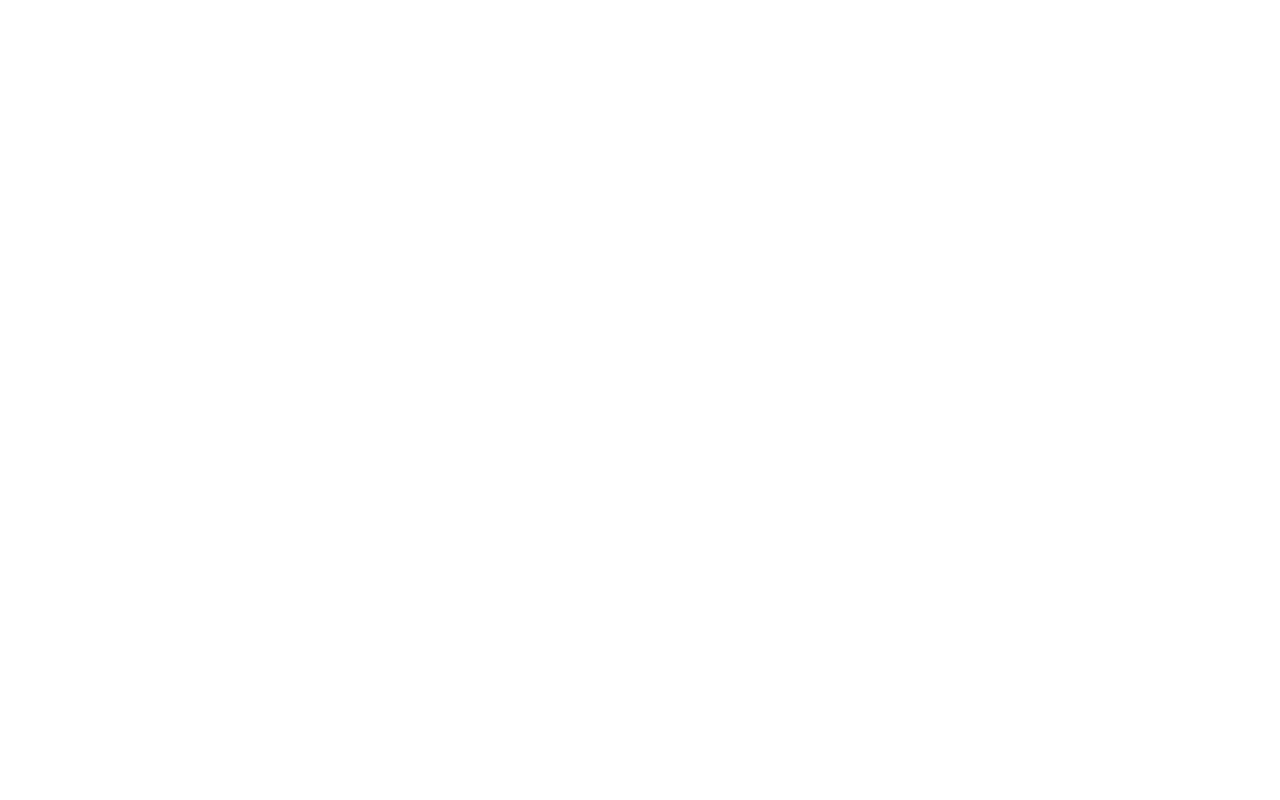
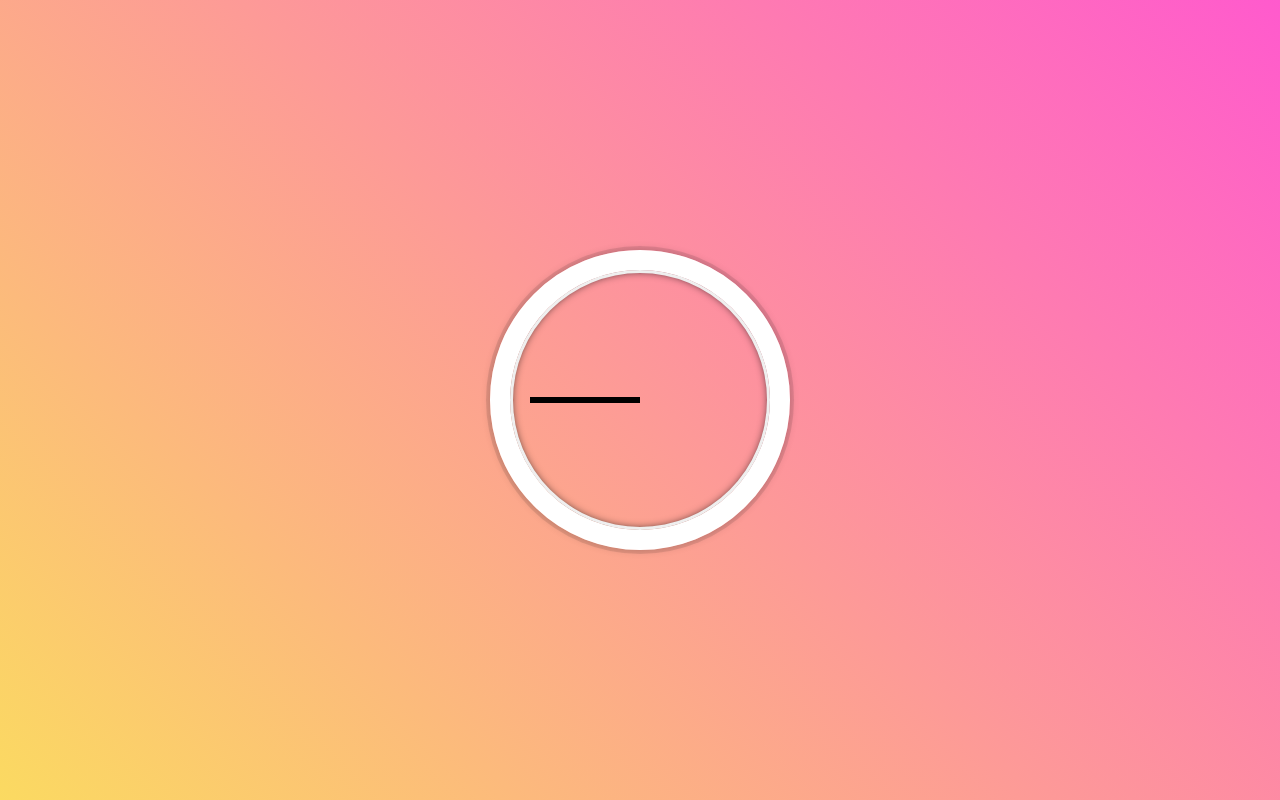
Before and after one commit to boberskyi/clock, a plain HTML site: page index.html in a window 1280 px wide. Drawn offline with Linux system fonts and the light colour scheme.

Commit message:
Shadows and arrows styles

```diff
--- /dev/null
+++ b/css/style.css
@@ -0,0 +1,45 @@
+* {
+  margin: 0;
+  padding: 0;
+  box-sizing: border-box;
+}
+
+body {
+  background-color: #FBDA61;
+  background-image: linear-gradient(45deg, #FBDA61 0%, #FF5ACD 100%);
+  height: 100vh;
+  width: 100%;
+  display: flex;
+  align-items: center;
+  justify-content: center;
+}
+
+.clock {
+  width: 300px;
+  height: 300px;
+  border: 20px solid #fff;
+  border-radius: 50%;
+  position: relative;
+  padding: 20px;
+  box-shadow:
+    0 0 0px 4px rgba(0, 0, 0, .1),
+    inset 0 0 0 3px #efefef,
+    inset 0 0 10px #000,
+    0 0 10px rgba(0, 0, 0, .2);
+}
+
+.clock-face {
+  position: relative;
+  width: 100%;
+  height: 100%;
+  transform: translateY(-3px);
+  transform-origin: 100%;
+}
+
+.hand {
+  width: 50%;
+  height: 6px;
+  background: #000;
+  position: absolute;
+  top: 50%;
+}
--- a/index.html
+++ b/index.html
@@ -6,6 +6,7 @@
   <meta http-equiv="X-UA-Compatible" content="IE=edge">
   <meta name="viewport" content="width=device-width, initial-scale=1.0">
   <title>Clock</title>
+  <link rel="stylesheet" href="css/style.css">
 </head>
 
 <body>
```
